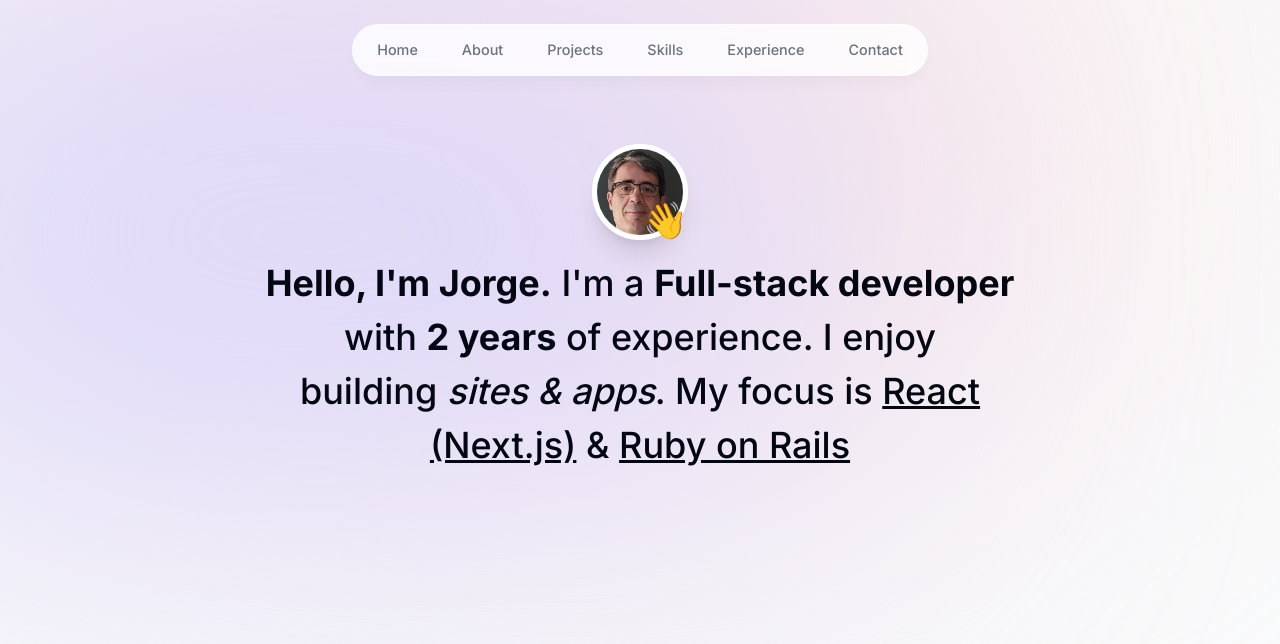
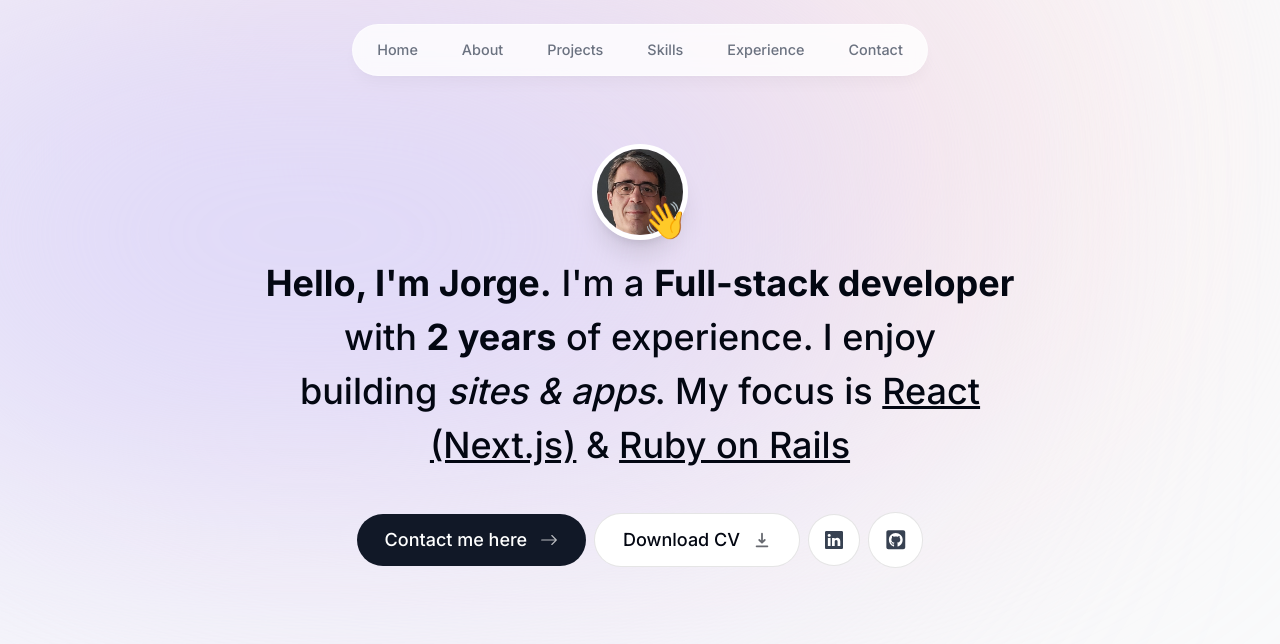
Before and after one commit to jorgegoco/next-portfolio, a Next.js app: page / in a window 1280 px wide. Shown: the top 644 px of the page. Built offline with nearby package versions, Linux system fonts and the light colour scheme.

Commit message:
Add external links

```diff
--- a/components/intro.tsx
+++ b/components/intro.tsx
@@ -3,6 +3,10 @@
 import React from 'react'
 import Image from 'next/image'
 import { motion } from 'framer-motion'
+import Link from 'next/link'
+import { BsArrowRight, BsLinkedin } from 'react-icons/bs'
+import { FaGithubSquare } from 'react-icons/fa'
+import { HiDownload } from 'react-icons/hi'
 
 export default function Intro() {
   return (
@@ -56,8 +60,49 @@
         <span className="italic">sites &amp; apps</span>. My focus is&nbsp;
         <span className="underline">React (Next.js)</span> &&nbsp;
         <span className="underline">Ruby on Rails</span>
+      </motion.h1>
 
-      </motion.h1>
+      <motion.div
+        className="flex flex-col sm:flex-row items-center justify-center gap-2 px-4 text-lg font-medium"
+        initial={{ opacity: 0, y: 100 }}
+        animate={{ opacity: 1, y: 0 }}
+        transition={{
+          delay: 0.1,
+        }}
+      >
+        <Link
+          href="#contact"
+          className="group bg-gray-900 text-white px-7 py-3 flex items-center gap-2 rounded-full outline-none focus:scale-110 hover:scale-110 hover:bg-gray-950 active:scale-105 transition"
+        >
+          Contact me here&nbsp;
+          <BsArrowRight className="opacity-70 group-hover:translate-x-1 transition" />
+        </Link>
+
+        <a
+          className="group bg-white px-7 py-3 flex items-center gap-2 rounded-full outline-none focus:scale-110 hover:scale-110 active:scale-105 transition cursor-pointer border border-black/10 dark:bg-white/10"
+          href="/CV.pdf"
+          download
+        >
+          Download CV&nbsp;
+          <HiDownload className="opacity-60 group-hover:translate-y-1 transition" />
+        </a>
+
+        <a
+          className="bg-white p-4 text-gray-700 hover:text-gray-950 flex items-center gap-2 rounded-full focus:scale-[1.15] hover:scale-[1.15] active:scale-105 transition cursor-pointer border border-black/10 dark:bg-white/10 dark:text-white/60"
+          href="https://www.linkedin.com/in/jorgegoco/"
+          target="_blank"
+        >
+          <BsLinkedin />
+        </a>
+
+        <a
+          className="bg-white p-4 text-gray-700 flex items-center gap-2 text-[1.35rem] rounded-full focus:scale-[1.15] hover:scale-[1.15] hover:text-gray-950 active:scale-105 transition cursor-pointer border border-black/10 dark:bg-white/10 dark:text-white/60"
+          href="https://github.com/jorgegoco"
+          target="_blank"
+        >
+          <FaGithubSquare />
+        </a>
+      </motion.div>
     </section>
   )
 }
```
